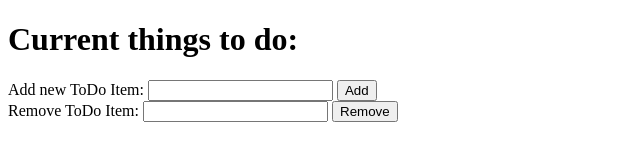
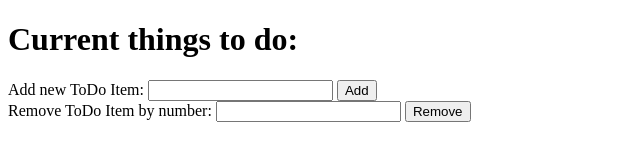
Before and after one commit to Sachmoness/ToDoList, a website: page views/todo/index.html in a window 1280 px wide. Shown: the whole page, without its empty margins (0-640 px from the left). Drawn offline with Linux system fonts and the light colour scheme.

Commit message:
Added a delete route using a post

```diff
--- a/views/todo/index.html
+++ b/views/todo/index.html
@@ -18,9 +18,9 @@
 
 </form>
 
-<form action="/remove" method="post">
-    Remove ToDo Item:
-    <input type="text" id="todoRemove" name="todoRemove"></input>
+<form action="/remove/:id" method="post">
+    Remove ToDo Item by number:
+    <input type="text" id="id" name="id"></input>
     <button type="submit" id = "removeTodoBtn">Remove</button>
 
 </form>
```
Also changed, not shown: todoRoutes.js (+8 -2 lines).
